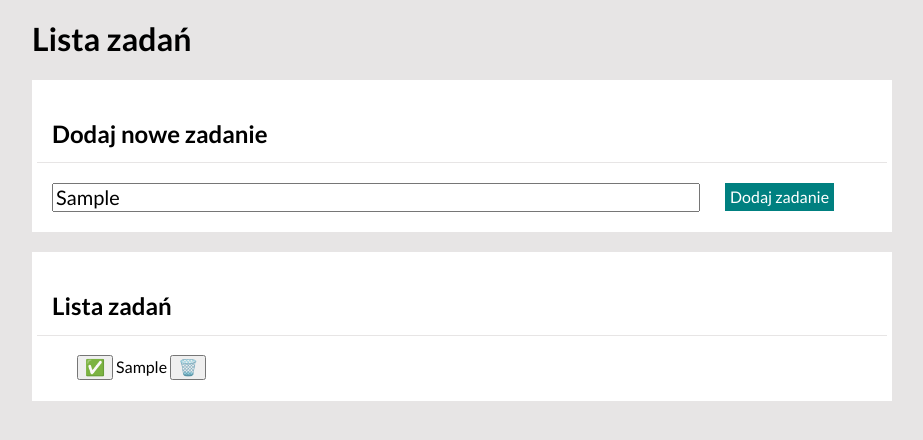
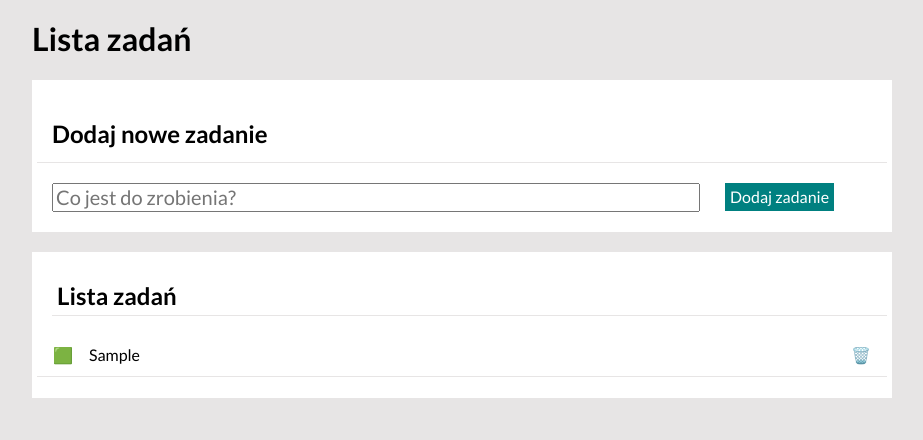
Before and after one commit to sooseek/to-do-list, a plain HTML site: page index.html in a window 1280 px wide. Both pictures are taken after typing "Sample" into the empty fields and a click on the button "Dodaj zadanie". Shown: the whole page, without its empty margins (178-1101 px from the left). Drawn offline with nearby package versions, Linux system fonts and the light colour scheme.

Commit message:
added line through to text if its done

```diff
--- a/CSS/list.css
+++ b/CSS/list.css
@@ -4,9 +4,33 @@
   margin-top: 20px;
 }
 .list__header {
-  padding: 15px;
+  padding: 5px;
   border-bottom: 1px solid #e7e5e5;
+  margin-left: 15px;
 }
 .list__details {
   list-style-type: none;
+  padding: 0px;
 }
+
+.list__items {
+  padding: 10px;
+  border-bottom: 1px solid #e7e5e5;
+  display: grid;
+  grid-template-columns: auto 1fr auto;
+  grid-gap: 10px;
+  align-items: center;
+}
+.list__input--done {
+  text-decoration: line-through;
+}
+
+.list__button--done {
+  background: none;
+  border: none;
+}
+
+.list__button--remove {
+  background: none;
+  border: none;
+}
--- a/js/script.js
+++ b/js/script.js
@@ -42,12 +42,14 @@
 
     for (const task of tasks) {
       htmlString += `
-        <li
-        ${task.done ? ' style="text-decoration: line-through"' : ""}
-        >
-        <button class="js-done">✅</button>
-        ${task.content}
-        <button class="js-remove">🗑️</button>
+        <li class="list__items">
+        <button class="js-done list__button--done">${
+          task.done ? "✅" : "🟩"
+        }</button>
+        <span class="${task.done ? "list__input--done" : ""}"  >${
+        task.content
+      }</span>
+        <button class="js-remove list__button--remove">🗑️</button>
         </li>
         `;
     }
@@ -66,6 +68,9 @@
       return;
     }
 
+    const cleanTaskInput = document.querySelector(".js-newTask");
+    cleanTaskInput.value = null;
+
     addNewTask(newTaskContent);
   };
 
```
